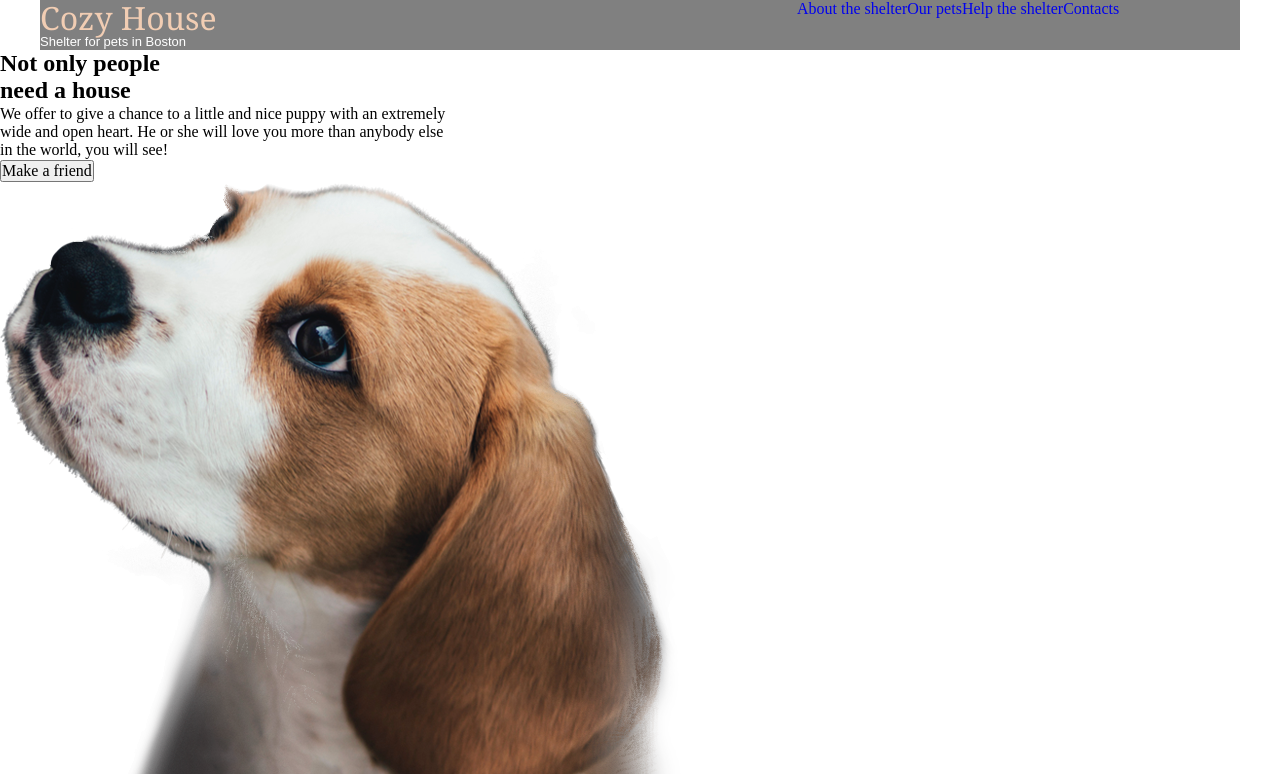
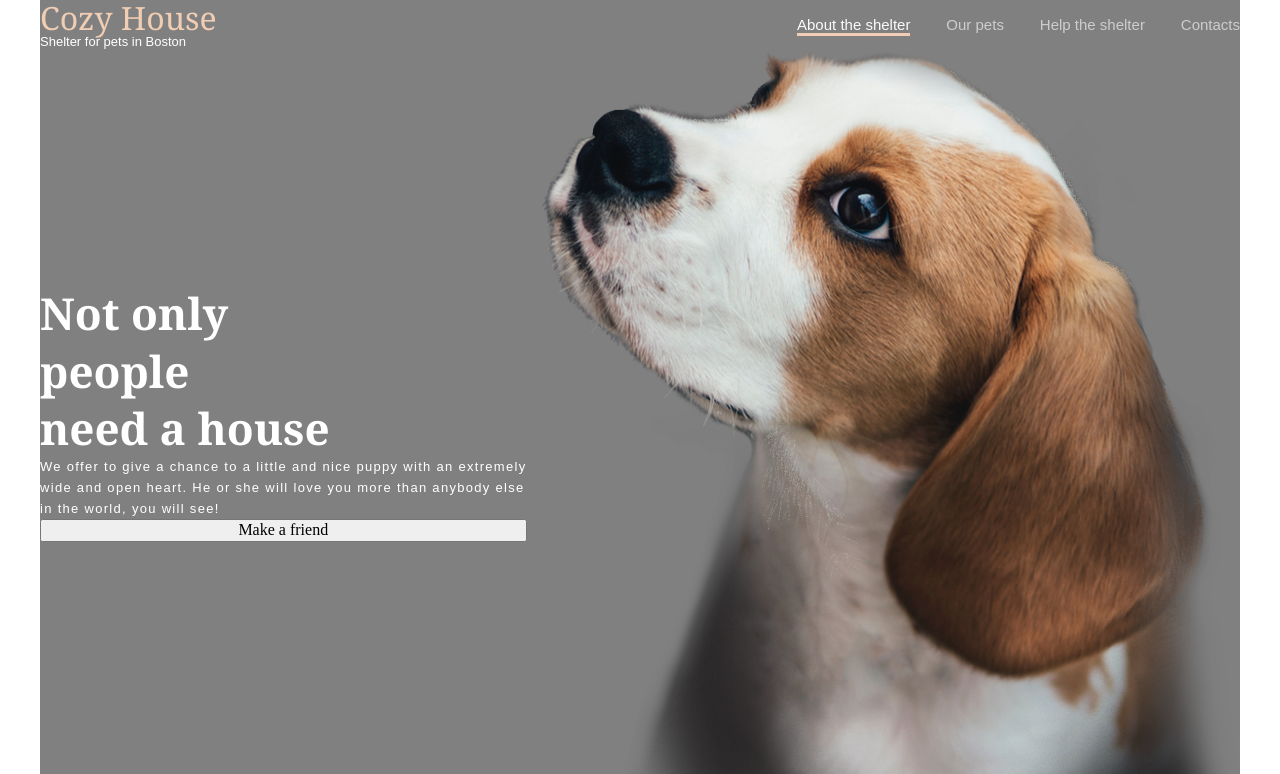
Before and after one commit to Vimbi/shelter, a plain HTML site: page index.html in a window 1280 px wide. Shown: the top 774 px of the page. Drawn offline with Linux system fonts and the light colour scheme.

Commit message:
second restart commit

```diff
--- a/index.html
+++ b/index.html
@@ -19,7 +19,7 @@
 
                 <nav class="nav_wrapper">
                     <ul class="nav_menu">
-                        <li><a class="highlight" href="#">About the shelter</a></li>
+                        <li><a id="active_link" href="#">About the shelter</a></li>
                         <li><a href="#">Our pets</a></li>
                         <li><a href="#">Help the shelter</a></li>
                         <li><a href="#">Contacts</a></li>
--- a/style.css
+++ b/style.css
@@ -3,6 +3,7 @@
     padding: 0;
     list-style-type: none;
     text-decoration: none;
+    box-sizing: border-box;
 }
 
 body {
@@ -15,7 +16,7 @@ body {
 .header_wrapper {
     display: flex;
     margin: 0 auto;
-    max-width: 1200px;
+    max-width: 75rem;
     justify-content: space-between;
     background-color: grey;
 
@@ -46,13 +47,66 @@ header p {
 
 .nav_wrapper {
     width: 36.916%;
+    display: flex;
+    align-items: center;
 }
 
 .nav_menu {
     width: 100%;
     display: flex;
+    justify-content: space-between;
+}
+
+.nav_menu a {
+    font-family: Arial;
+    font-size: 0.9375rem;
+    line-height: 160%;
+    color: #CDCDCD;
+}
+
+.nav_menu a:hover {
+    color: #FAFAFA;
+    border-bottom: 3px solid #F1CDB3;
+}
+
+#active_link {
+    color: #FAFAFA;
+    border-bottom: 3px solid #F1CDB3;
+
+}
 
 
+/* -----------First screen content------------------------  */
+
+.first_screen_content {
+    background-color: grey;
+    display: flex;
+    margin: 0 auto;
+    max-width: 1200px;
+    justify-content: space-between;
+}
+
+.first_screen_text {
+    display: flex;
+    flex-direction: column;
+    justify-content: center;
+}
+
+.first_screen_text h2 {
+    font-family: Georgia;
+    font-size: 2.75rem;
+    line-height: 130%;
+    color: #FFFFFF;
+    max-width: 310px;
+}
+
+.first_screen_text p {
+    font-family: Arial;
+    font-size: 0.8125rem;
+    line-height: 160%;
+    align-items: center;
+    letter-spacing: 0.1em;
+    color: #FFFFFF;
 }
 
 /* ----------------Header-----------------------
```
